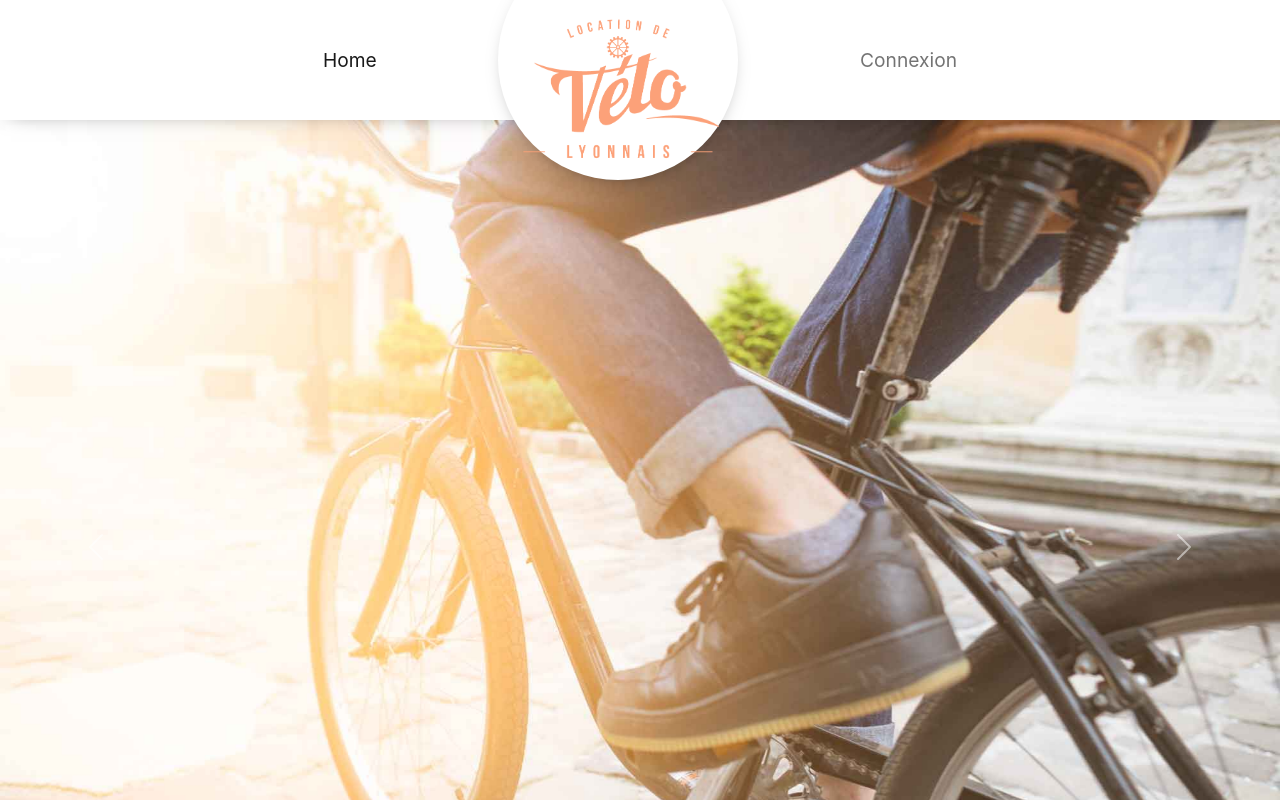
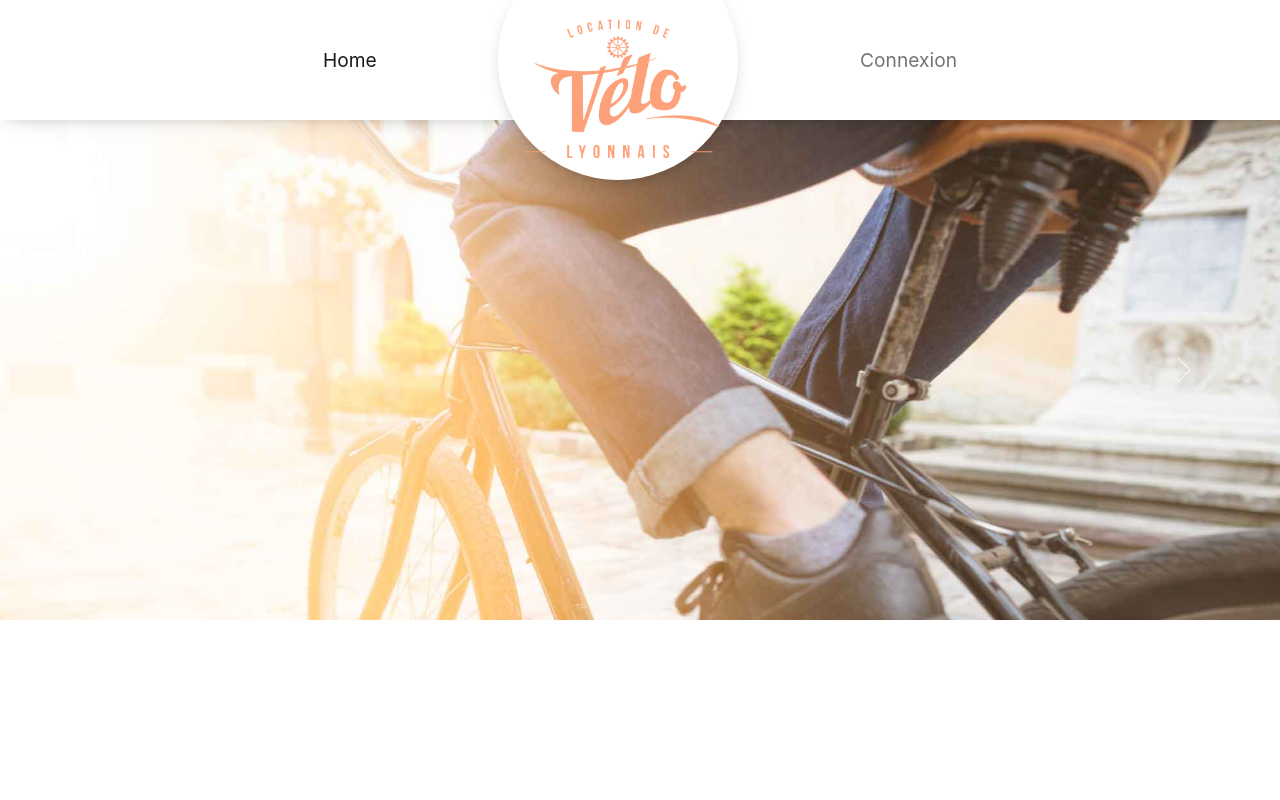
Before and after one commit to Zerzoul/location-velo, a React (Create React App) app: page / in a window 1280 px wide. Shown: the top 800 px of the page. Built offline with nearby package versions, Linux system fonts and the light colour scheme.

Commit message:
set default height to the side show

```diff
--- a/src/components/App.js
+++ b/src/components/App.js
@@ -4,7 +4,7 @@ function App() {
   return (
     <div>
         <NavBar />
-        <div>
+        <div className="content-slidebar">
           <SlideBar />
         </div>
 
--- a/src/components/SlideBar.js
+++ b/src/components/SlideBar.js
@@ -5,13 +5,11 @@ import { Container, Row, Carousel } from 'react-bootstrap';
 const intervalTimer = 2000
 const SlideBar = () => {
     return (
-        <Container fluid >
-            <Row >
-                <Carousel interval={intervalTimer} indicators={false} hover className="m-0 p-0">
+                <Carousel interval={intervalTimer} indicators={false} hover="hover={value.toString()}" className="m-0 p-0 carousel-container">
                     {
                         carouselItems.map(({id, description, img}) =>
                             (
-                                <Carousel.Item>
+                                <Carousel.Item key={id}>
                                     <CarouselContainer
                                         description={description}
                                         img={img}
@@ -21,8 +19,6 @@ const SlideBar = () => {
                         )
                     }
                 </Carousel>
-            </Row>
-        </Container>
 
     )
 }
--- a/src/styles/index.css
+++ b/src/styles/index.css
@@ -51,3 +51,11 @@ code {
   text-decoration-line: underline;
   font-weight: bold;
 }
+
+.content-slidebar{
+  max-height: 500px;
+  overflow: hidden;
+}
+.carousel-container{
+  height: 500px;
+}
```
